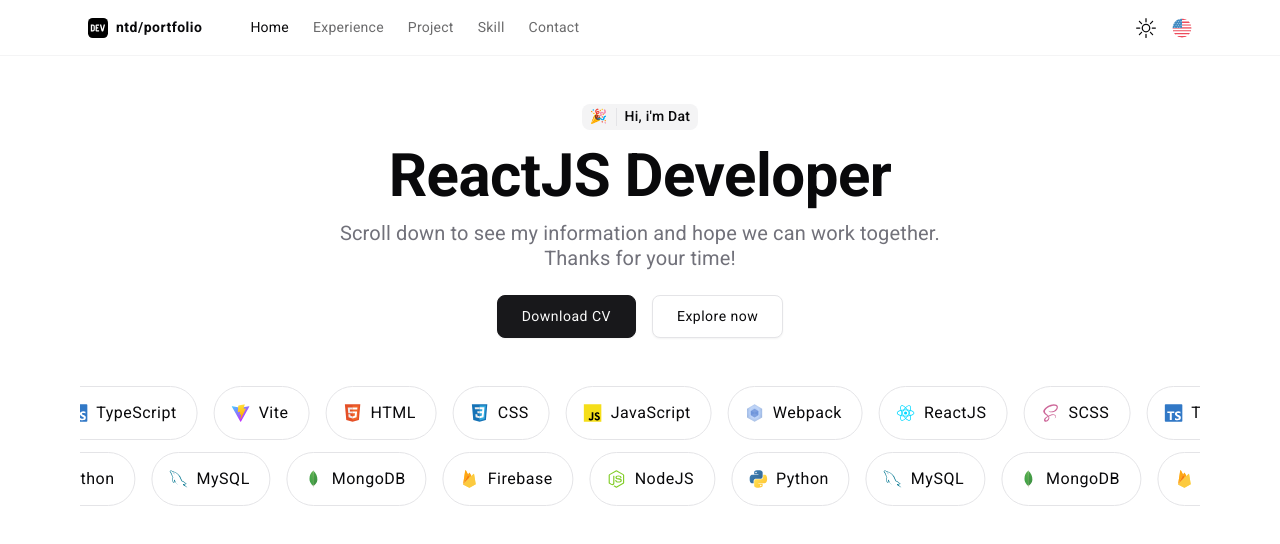
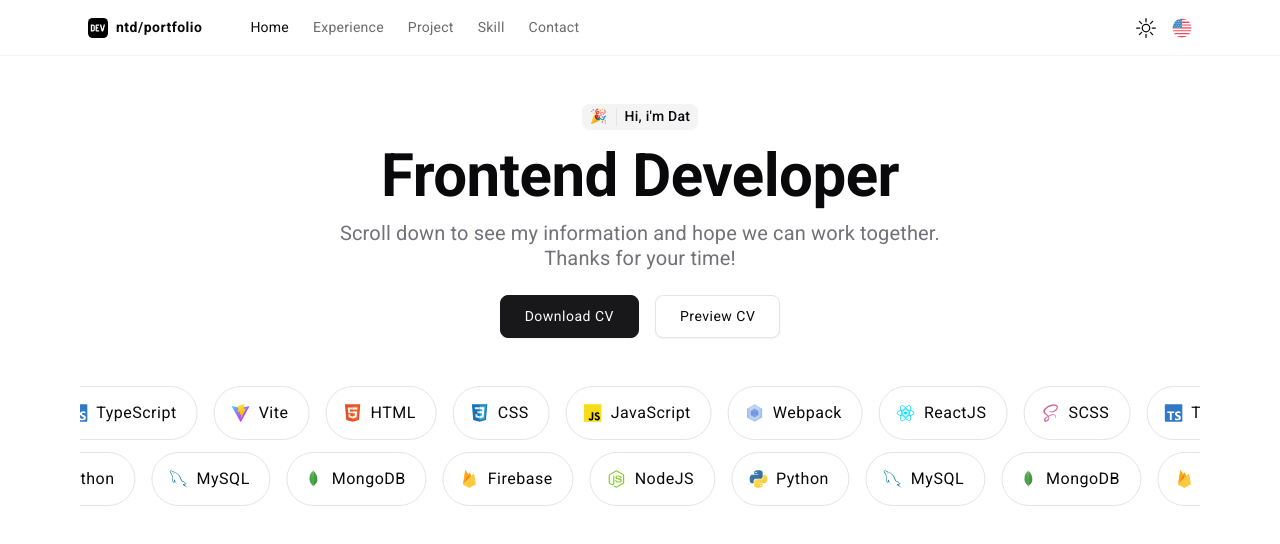
Before and after one commit to ntdat1306/portfolio-website, a React (Vite) app: page / in a window 1280 px wide. Shown: the top 544 px of the page. Built offline with nearby package versions, Linux system fonts and the light colour scheme.

Commit message:
update: language data

```diff
--- a/src/assets/languages/us.ts
+++ b/src/assets/languages/us.ts
@@ -17,10 +17,10 @@
         home: {
             hero: {
                 line1: "Hi, i'm Dat",
-                line2: 'ReactJS Developer',
+                line2: 'Frontend Developer',
                 line3: 'Scroll down to see my information and hope we can work together. Thanks for your time!',
                 primary: 'Download CV',
-                secondary: 'Explore now',
+                secondary: 'Preview CV',
             },
         },
     },
--- a/src/assets/languages/vn.ts
+++ b/src/assets/languages/vn.ts
@@ -17,9 +17,10 @@
         home: {
             hero: {
                 line1: 'Xin chào, mình là Đạt',
-                line2: 'ReactJS Developer',
-                line3: 'Lướt xuống để khám phá và cảm ơn vì đã dành thời gian nhé ^^',
-                download: 'Tải xuống CV',
+                line2: 'Frontend Developer',
+                line3: 'Lướt xuống để xem thông tin của mình và hi vọng chúng ta có thể làm việc cùng nhau ^^',
+                primary: 'Tải xuống CV',
+                secondary: 'Xem trước CV',
             },
         },
     },
```
